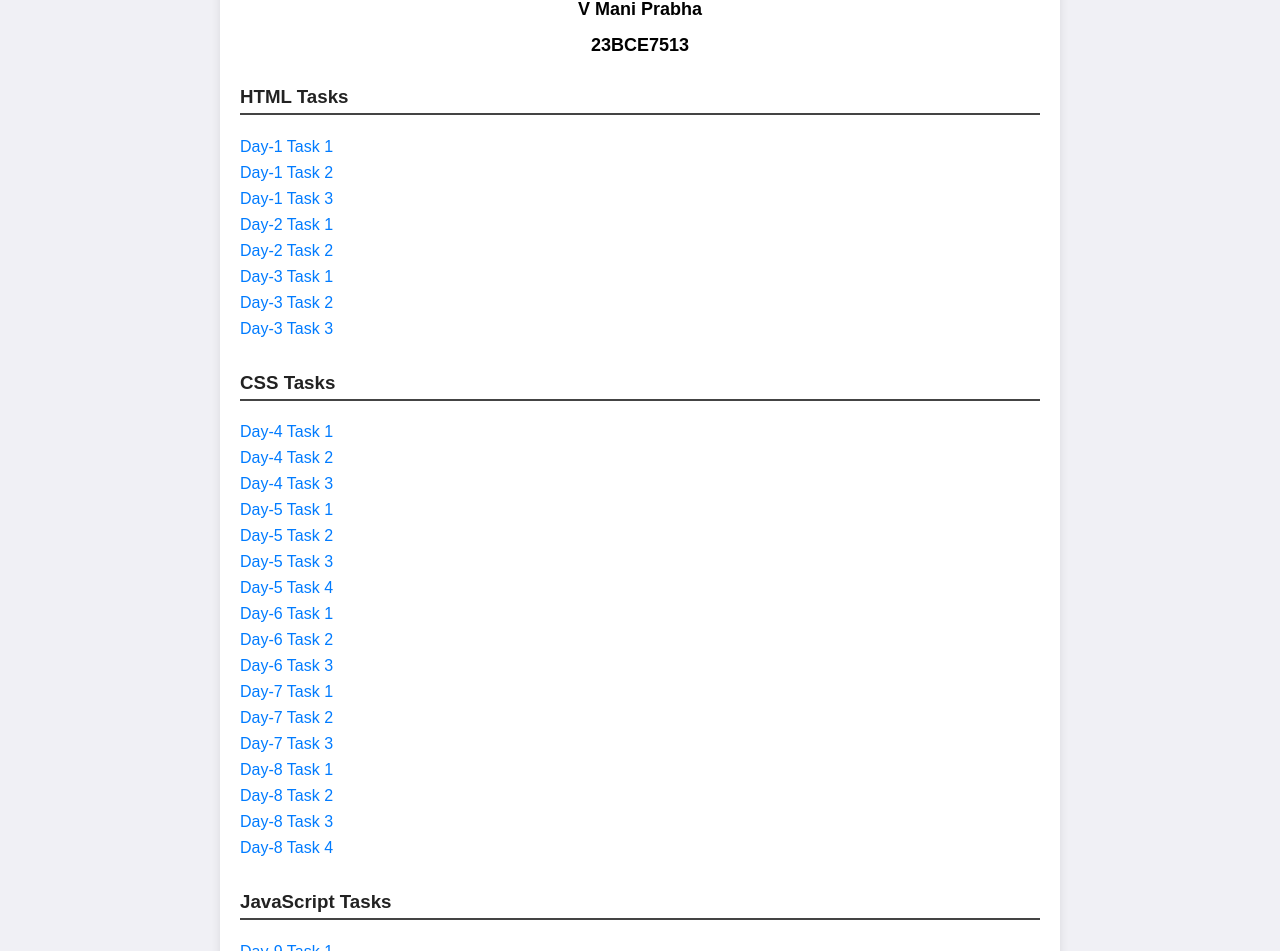
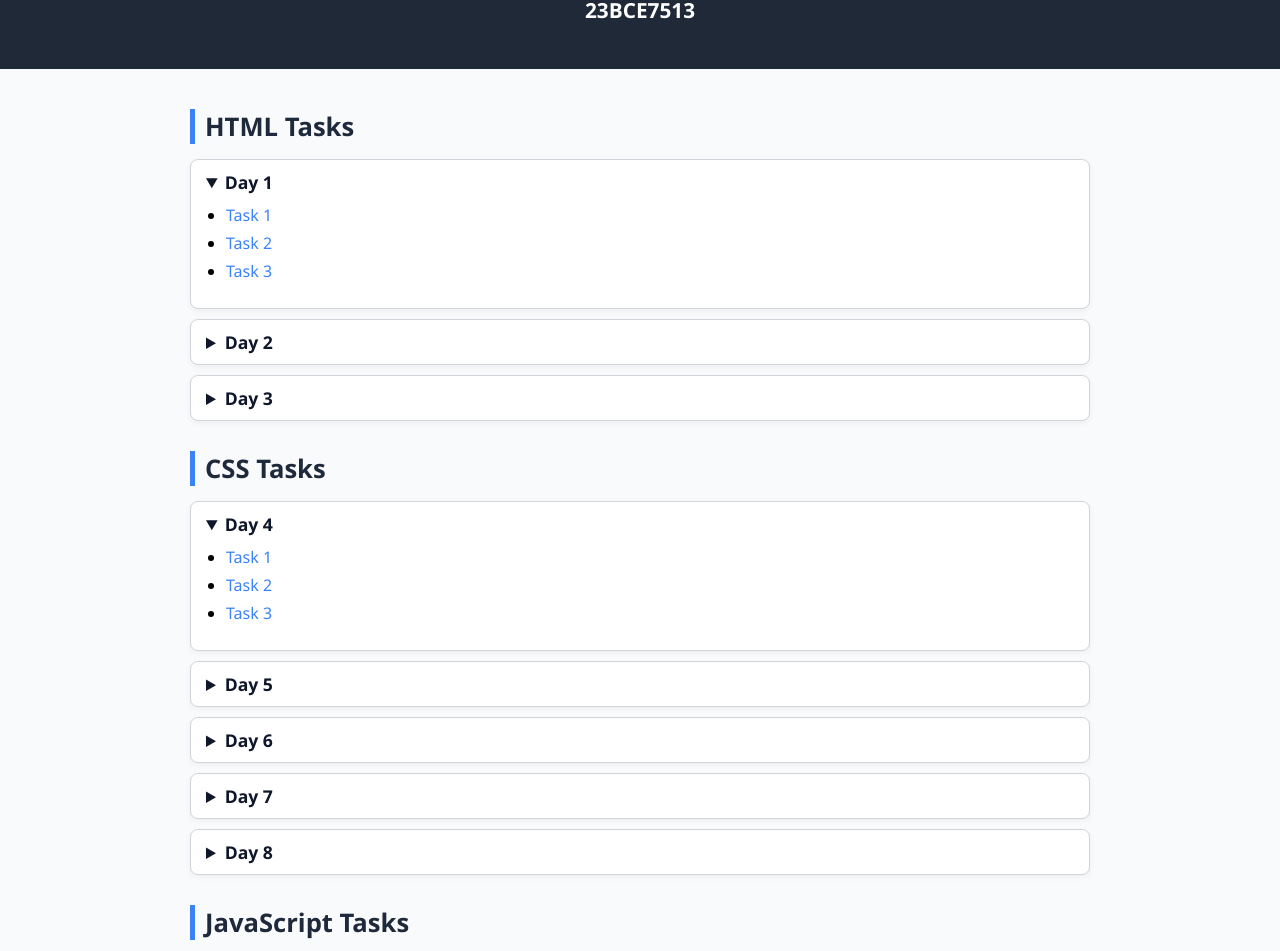
Before and after one commit to pranathi-2504/MERN-FULL-STACK-23BCE7513, a plain HTML site: page index.html in a window 1280 px wide. Shown: the part 130-1081 px from the top of the page. Drawn offline with Linux system fonts and the light colour scheme.

Commit message:
Update index.html

```diff
--- a/index.html
+++ b/index.html
@@ -6,121 +6,222 @@
   <title>Task Index</title>
   <style>
     body {
-      font-family: Arial, sans-serif;
-      background: #f0f0f5;
+      font-family: "Segoe UI", sans-serif;
+      background: #f9fafb;
       margin: 0;
-      padding: 20px;
+      padding: 0;
     }
-    h1, h2 {
+
+    header {
+      background-color: #1f2937;
+      color: white;
       text-align: center;
+      padding: 40px 20px;
+    }
+
+    header h1 {
+      margin: 0;
+      font-size: 2.2rem;
+    }
+
+    header h2 {
+      margin: 5px 0;
+      font-size: 1.3rem;
       font-weight: bold;
     }
-    h1 {
-      font-size: 30px;
-      margin-bottom: 5px;
+
+    .container {
+      max-width: 900px;
+      margin: 40px auto;
+      padding: 0 20px;
     }
-    h2 {
-      font-size: 18px;
-      margin-top: 0;
+
+    .section {
+      margin-bottom: 30px;
     }
-    .container {
-      max-width: 800px;
-      margin: 30px auto;
-      background: #fff;
-      padding: 20px;
-      border-radius: 12px;
-      box-shadow: 0 0 10px rgba(0,0,0,0.1);
+
+    .section h2 {
+      font-size: 1.6rem;
+      margin-bottom: 15px;
+      border-left: 5px solid #3b82f6;
+      padding-left: 10px;
+      color: #1e293b;
     }
-    .section {
-      margin-top: 30px;
+
+    details {
+      background: white;
+      border: 1px solid #d1d5db;
+      border-radius: 8px;
+      margin-bottom: 10px;
+      padding: 10px 15px;
+      box-shadow: 0 2px 6px rgba(0, 0, 0, 0.05);
     }
-    .section h3 {
-      border-bottom: 2px solid #444;
-      padding-bottom: 5px;
-      color: #222;
+
+    summary {
+      font-weight: bold;
+      font-size: 1.1rem;
+      cursor: pointer;
+      color: #0f172a;
     }
+
     ul {
-      list-style: none;
-      padding-left: 0;
+      padding-left: 20px;
+      margin-top: 10px;
     }
+
     li {
-      padding: 4px 0;
+      margin: 6px 0;
     }
+
     a {
       text-decoration: none;
-      color: #007bff;
+      color: #3b82f6;
     }
+
     a:hover {
       text-decoration: underline;
+    }
+
+    @media (max-width: 600px) {
+      header h1 {
+        font-size: 1.6rem;
+      }
+
+      header h2 {
+        font-size: 1rem;
+      }
     }
   </style>
 </head>
 <body>
-  <div class="container">
+  <header>
     <h1>ETHNUS MERN FULL STACK</h1>
     <h2>V Mani Prabha</h2>
     <h2>23BCE7513</h2>
+  </header>
 
+  <div class="container">
+    <!-- HTML Section -->
     <div class="section">
-      <h3>HTML Tasks</h3>
+      <h2>HTML Tasks</h2>
+      <details open><summary>Day 1</summary>
         <ul>
-        <li><a href="HTML/Day-1 Task 1.html">Day-1 Task 1</a></li>
-        <li><a href="HTML/Day-1 Task 2.html">Day-1 Task 2</a></li>
-        <li><a href="HTML/Day-1 Task 3.html">Day-1 Task 3</a></li>
-        <li><a href="HTML/Day-2 Task 1.html">Day-2 Task 1</a></li>
-        <li><a href="HTML/Day-2 Task 2.html">Day-2 Task 2</a></li>
-        <li><a href="HTML/Day-3 Task 1.html">Day-3 Task 1</a></li>
-        <li><a href="HTML/Day-3 Task 2.html">Day-3 Task 2</a></li>
-        <li><a href="HTML/Day-3 Task 3.html">Day-3 Task 3</a></li>
+          <li><a href="HTML/Day-1 Task 1.html">Task 1</a></li>
+          <li><a href="HTML/Day-1 Task 2.html">Task 2</a></li>
+          <li><a href="HTML/Day-1 Task 3.html">Task 3</a></li>
         </ul>
+      </details>
+      <details><summary>Day 2</summary>
+        <ul>
+          <li><a href="HTML/Day-2 Task 1.html">Task 1</a></li>
+          <li><a href="HTML/Day-2 Task 2.html">Task 2</a></li>
+        </ul>
+      </details>
+      <details><summary>Day 3</summary>
+        <ul>
+          <li><a href="HTML/Day-3 Task 1.html">Task 1</a></li>
+          <li><a href="HTML/Day-3 Task 2.html">Task 2</a></li>
+          <li><a href="HTML/Day-3 Task 3.html">Task 3</a></li>
+        </ul>
+      </details>
     </div>
 
+    <!-- CSS Section -->
     <div class="section">
-      <h3>CSS Tasks</h3>
+      <h2>CSS Tasks</h2>
+      <details open><summary>Day 4</summary>
         <ul>
-        <li><a href="CSS/Day-4 Task 1.html">Day-4 Task 1</a></li>
-        <li><a href="CSS/Day-4 Task 2.html">Day-4 Task 2</a></li>
-        <li><a href="CSS/Day-4 Task 3.html">Day-4 Task 3</a></li>
-        <li><a href="CSS/Day-5 Task 1.html">Day-5 Task 1</a></li>
-        <li><a href="CSS/Day-5 Task 2.html">Day-5 Task 2</a></li>
-        <li><a href="CSS/Day-5 Task 3.html">Day-5 Task 3</a></li>
-        <li><a href="CSS/Day-5 Task 4.html">Day-5 Task 4</a></li>
-        <li><a href="CSS/Day-6 Task 1.html">Day-6 Task 1</a></li>
-        <li><a href="CSS/Day-6 Task 2.html">Day-6 Task 2</a></li>
-        <li><a href="CSS/Day-6 Task 3.html">Day-6 Task 3</a></li>
-        <li><a href="CSS/Day-7 Task 1.html">Day-7 Task 1</a></li>
-        <li><a href="CSS/Day-7 Task 2.html">Day-7 Task 2</a></li>
-        <li><a href="CSS/Day-7 Task 3.html">Day-7 Task 3</a></li>
-        <li><a href="CSS/Day-8 Task 1.html">Day-8 Task 1</a></li>
-        <li><a href="CSS/Day-8 Task 2.html">Day-8 Task 2</a></li>
-        <li><a href="CSS/Day-8 Task 3.html">Day-8 Task 3</a></li>
-        <li><a href="CSS/Day-8 Task 4.html">Day-8 Task 4</a></li>
+          <li><a href="CSS/Day-4 Task 1.html">Task 1</a></li>
+          <li><a href="CSS/Day-4 Task 2.html">Task 2</a></li>
+          <li><a href="CSS/Day-4 Task 3.html">Task 3</a></li>
         </ul>
+      </details>
+      <details><summary>Day 5</summary>
+        <ul>
+          <li><a href="CSS/Day-5 Task 1.html">Task 1</a></li>
+          <li><a href="CSS/Day-5 Task 2.html">Task 2</a></li>
+          <li><a href="CSS/Day-5 Task 3.html">Task 3</a></li>
+          <li><a href="CSS/Day-5 Task 4.html">Task 4</a></li>
+        </ul>
+      </details>
+      <details><summary>Day 6</summary>
+        <ul>
+          <li><a href="CSS/Day-6 Task 1.html">Task 1</a></li>
+          <li><a href="CSS/Day-6 Task 2.html">Task 2</a></li>
+          <li><a href="CSS/Day-6 Task 3.html">Task 3</a></li>
+        </ul>
+      </details>
+      <details><summary>Day 7</summary>
+        <ul>
+          <li><a href="CSS/Day-7 Task 1.html">Task 1</a></li>
+          <li><a href="CSS/Day-7 Task 2.html">Task 2</a></li>
+          <li><a href="CSS/Day-7 Task 3.html">Task 3</a></li>
+        </ul>
+      </details>
+      <details><summary>Day 8</summary>
+        <ul>
+          <li><a href="CSS/Day-8 Task 1.html">Task 1</a></li>
+          <li><a href="CSS/Day-8 Task 2.html">Task 2</a></li>
+          <li><a href="CSS/Day-8 Task 3.html">Task 3</a></li>
+          <li><a href="CSS/Day-8 Task 4.html">Task 4</a></li>
+        </ul>
+      </details>
     </div>
 
+    <!-- JS Section -->
     <div class="section">
-      <h3>JavaScript Tasks</h3>
+      <h2>JavaScript Tasks</h2>
+      <details open><summary>Day 9</summary>
         <ul>
-        <li><a href="JS/Day-9 Task 1.html">Day-9 Task 1</a></li>
-        <li><a href="JS/Day-9 Task 2.html">Day-9 Task 2</a></li>
-        <li><a href="JS/Day-9 Task 3.html">Day-9 Task 3</a></li>
-        <li><a href="JS/Day-10 Task 1.html">Day-10 Task 1</a></li>
-        <li><a href="JS/Day-10 Task 2.html">Day-10 Task 2</a></li>
-        <li><a href="JS/Day-11 Task 1.html">Day-11 Task 1</a></li>
-        <li><a href="JS/Day-11 Task 2.html">Day-11 Task 2</a></li>
-        <li><a href="JS/Day-12 Task 1.html">Day-12 Task 1</a></li>
-        <li><a href="JS/Day-12 Task 2.html">Day-12 Task 2</a></li>
-        <li><a href="JS/Day-12 Task 3.html">Day-12 Task 3</a></li>
-        <li><a href="JS/Day-13 Task 1.html">Day-13 Task 1</a></li>
-        <li><a href="JS/Day-13 Task 2.html">Day-13 Task 2</a></li>
-        <li><a href="JS/Day-13 Task 3.html">Day-13 Task 3</a></li>
-        <li><a href="JS/Day-14 Task 1.html">Day-14 Task 1</a></li>
-        <li><a href="JS/Day-14 Task 2.html">Day-14 Task 2</a></li>
-        <li><a href="JS/Day-14 Task 3.html">Day-14 Task 3</a></li>
-        <li><a href="JS/Day-15 Task 1.html">Day-15 Task 1</a></li>
-        <li><a href="JS/Day-15 Task 2.html">Day-15 Task 2</a></li>
-        <li><a href="JS/Day-16 Task 1.html">Day-16 Task 1</a></li>
+          <li><a href="JS/Day-9 Task 1.html">Task 1</a></li>
+          <li><a href="JS/Day-9 Task 2.html">Task 2</a></li>
+          <li><a href="JS/Day-9 Task 3.html">Task 3</a></li>
         </ul>
+      </details>
+      <details><summary>Day 10</summary>
+        <ul>
+          <li><a href="JS/Day-10 Task 1.html">Task 1</a></li>
+          <li><a href="JS/Day-10 Task 2.html">Task 2</a></li>
+        </ul>
+      </details>
+      <details><summary>Day 11</summary>
+        <ul>
+          <li><a href="JS/Day-11 Task 1.html">Task 1</a></li>
+          <li><a href="JS/Day-11 Task 2.html">Task 2</a></li>
+        </ul>
+      </details>
+      <details><summary>Day 12</summary>
+        <ul>
+          <li><a href="JS/Day-12 Task 1.html">Task 1</a></li>
+          <li><a href="JS/Day-12 Task 2.html">Task 2</a></li>
+          <li><a href="JS/Day-12 Task 3.html">Task 3</a></li>
+        </ul>
+      </details>
+      <details><summary>Day 13</summary>
+        <ul>
+          <li><a href="JS/Day-13 Task 1.html">Task 1</a></li>
+          <li><a href="JS/Day-13 Task 2.html">Task 2</a></li>
+          <li><a href="JS/Day-13 Task 3.html">Task 3</a></li>
+        </ul>
+      </details>
+      <details><summary>Day 14</summary>
+        <ul>
+          <li><a href="JS/Day-14 Task 1.html">Task 1</a></li>
+          <li><a href="JS/Day-14 Task 2.html">Task 2</a></li>
+          <li><a href="JS/Day-14 Task 3.html">Task 3</a></li>
+        </ul>
+      </details>
+      <details><summary>Day 15</summary>
+        <ul>
+          <li><a href="JS/Day-15 Task 1.html">Task 1</a></li>
+          <li><a href="JS/Day-15 Task 2.html">Task 2</a></li>
+        </ul>
+      </details>
+      <details><summary>Day 16</summary>
+        <ul>
+          <li><a href="JS/Day-16 Task 1.html">Task 1</a></li>
+        </ul>
+      </details>
     </div>
   </div>
 </body>
```
Lines whose indentation alone changed are shown as unchanged.
